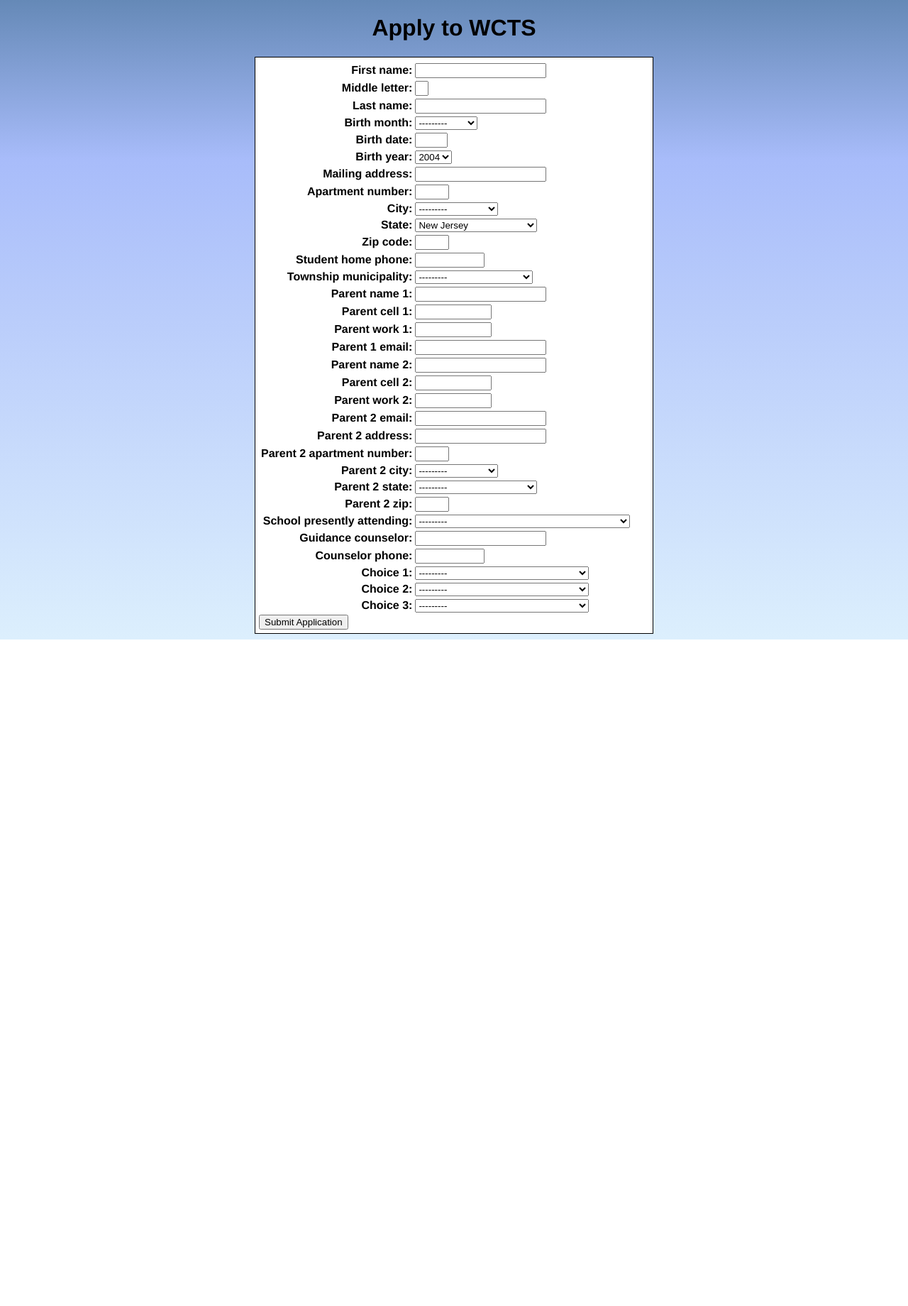
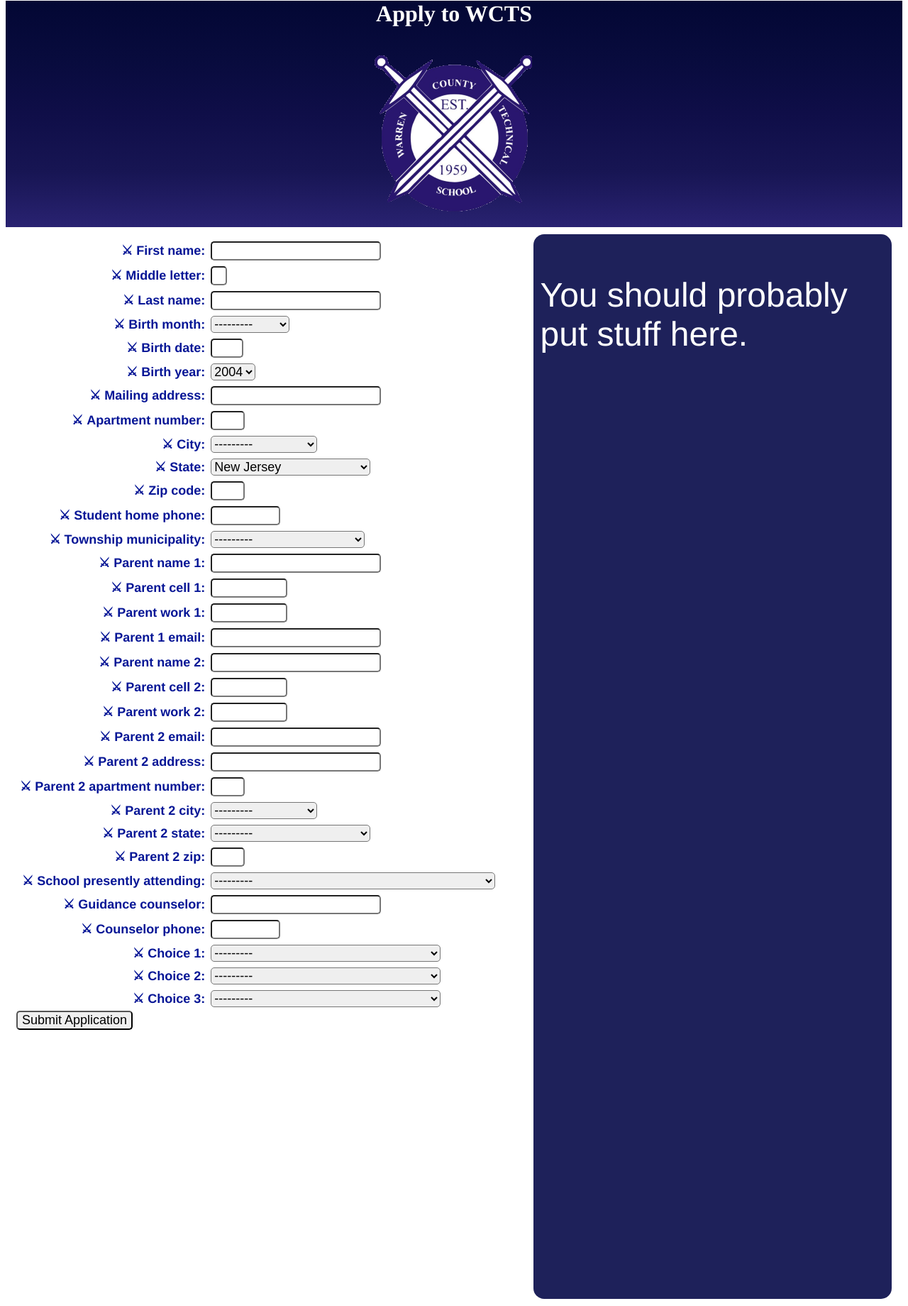
Before and after one commit to JuanTron1/N00TN00T, a Django app: template wcts_site/wcts_app/templates/wcts_app/apply.html in a window 1280 px wide. Shown: the whole page at 71% size. Before the commit the page ends 901 px from the top, so only its background shows below. Run offline with Django 3.2, Linux system fonts and the light colour scheme; the template is opened without the code that fills it: values that come from a table or form of the project are taken from there, others are empty; tables that the repository leaves empty hold one stand-in row (values such as "Sample post").

Commit message:
Add files via upload

```diff
--- a/wcts_site/wcts_app/static/wcts_app/style.css
+++ b/wcts_site/wcts_app/static/wcts_app/style.css
@@ -1,30 +1,65 @@
 body{
-      /*background-color: #6589B7;*/
-      background: linear-gradient(#6589B7, #A8BCFA, #BACDFB, #CBDEFC,#DCEFFD);
+    /*background-color: #6589B7; #6589B7,
+    background: linear-gradient(#A8BCFA, #BACDFB, #CBDEFC,#DCEFFD);*/
     color: #000000;
     font-family: Helvetica, Arial, sans-serif;
+    box-sizing: border-box;
 }
+
 h1{
 	text-align: center;
+	font-size: 32px;
 }
 
 th{
 	text-align: right;
+	/*width: 200px;*/
 }
 
+td, th{
+	padding: 3px;
+	border-width: 0px;
+	border-style: solid;
+}
+
+table{
+	border-width: 0px;
+	border-color: #cccccc;
+	border-style: solid;
+	border-radius: 5px;
+}
 
 form{
-      border-width: 1px;
+    border-width: 0px;
     border-style: solid;
-      width: 550px;
+    /*width: 550px;*/
     margin-left: auto;
     margin-right: auto;
     padding: 5px;
-      background-color: white;
+    /*background-color: #eeeeee;*/
+    border-radius: 0px;
+    color: rgb(6,22,150);
+    font-size: 18px;
+}
+
+input, select{
+	font-size: 18px;
+	border-radius: 5px;
+}
+
+label::before {
+    content: "\2694      ";
+    color: rgb(6, 22, 150);
+    font-size: 18px;
+    font-weight: bolder;
 }
 
 .optional{
     color: Gray;
+}
+
+.optional label::before{
+	content: "";
 }
 
 .Sword {
@@ -33,52 +68,126 @@
 	font-weight: bolder;
 }
 
+.content {
+	width: 56.45%;
+	float: left;
+	padding: 10px;
+	height: 1500px;
+	border-width: 0px;
+	border-style: solid;
+	background-color:white;
+}
+
+.rectangle {
+	width: 40%;
+	float: left;
+	padding: 10px;
+	height: 1500px;
+	border-width: 0px;
+	border-style: solid;
+	background-color:white;
+}
+
+.inner-rectangle {
+	width: 30%px;
+	padding: 10px;
+	height: 1480px;
+	background-color:#1e215a;
+	border-radius: 15px;
+	color: white;
+	font-size: 48px;
+}
+
+.area, .exchange{
+	width: 35px;
+}
+
+.last_four{
+	width: 45px;
+}
+
+.section_header{
+	color: #6589B7;
+	font-size: 24px;
+	text-transform: uppercase;
+}
+
+#header {
+    background: linear-gradient(#030734, #080b3d, #0f0e48, #171553, #292271);
+    width: 100%;
+    padding: 0px;
+    margin-top: -20px;
+    margin-left: auto;
+    margin-right: auto;
+    text-align: center;
+}
+
+#title_color {
+    color: #ffffff;
+    font-family:times;
+}
+
 #enter {
     position:relative;
     left:510px;
 }
+
 #id_middle_letter {
-   width:11px;
+    width:15px;
 }
+
 #id_birth_date {
     width:38px;
 }
+
 #id_apartment_number {
     width:40px;
 }
+
 #id_zip_code {
     width:40px;
 }
+
 #id_student_home_phone {
     width:90px;
 }
+
 #id_parent_cell_1 {
     width:100px;
 }
+
 #id_parent_work_1 {
     width:100px;
 }
+
 #id_parent_cell_2 {
     width:100px;
 }
+
 #id_parent_work_2 {
     width:100px;
 }
+
 #id_parent_2_apartment_number {
     width:40px;
 }
+
 #id_parent_2_zip {
     width:40px;
 }
+
 #id_counselor_phone {
     width:90px;
 }
+
 #id_student_home_phone1 {
      width:25px;
 }
+
 #id_student_home_phone2 {
      width:25px;
 }
+
 #id_student_home_phone3 {
      width:35px;
 }
--- a/wcts_site/wcts_app/templates/wcts_app/apply.html
+++ b/wcts_site/wcts_app/templates/wcts_app/apply.html
@@ -6,7 +6,11 @@
 	<link rel="stylesheet" type="text/css" href="{% static 'wcts_app/style.css' %}" />
 </head>
 <body>
-	<h1>Apply to WCTS</h1>
+	<div id="header">
+		<h1 id = "title_color">Apply to WCTS</h1>
+		<img src="{% static "wcts_app/Logo_Trans.png" %}" alt="Knights Logo"/>
+	</div>
+	<div class=content>
 		<form method="POST">
 			{% csrf_token %}
 			<table>
@@ -14,6 +18,11 @@
 			</table>
 			<input type="submit" value="Submit Application">
 		</form>
+	</div>
+	<div class=rectangle>
+		<div class=inner-rectangle>
+			<p> You should probably put stuff here.</p>
+		</div>
+	</div>
 </body>
-
 </html>
--- a/wcts_site/wcts_app/views.py
+++ b/wcts_site/wcts_app/views.py
@@ -17,7 +17,8 @@
 		if form.is_valid():
 			form.save()
 			return HttpResponseRedirect('/confirm/')
-	return render(request, 'wcts_app/apply.html', {'form': form})
+	return render(request, 'wcts_app/apply_custom.html', {'form': form})
+	#return render(request, 'wcts_app/apply.html', {'form': form})
 
 def confirm(request):
 	return render(request, 'wcts_app/confirm.html', {'':''})
```
Also changed, not shown: wcts_site/wcts_app/templates/wcts_app/apply_custom.html (added, +204 -0 lines), wcts_site/db.sqlite3, wcts_site/wcts_app/static/wcts_app/Logo_Trans.png (added), wcts_site/wcts_app/static/wcts_app/logo_no_border.png (added). Lines whose indentation alone changed are shown as unchanged.
